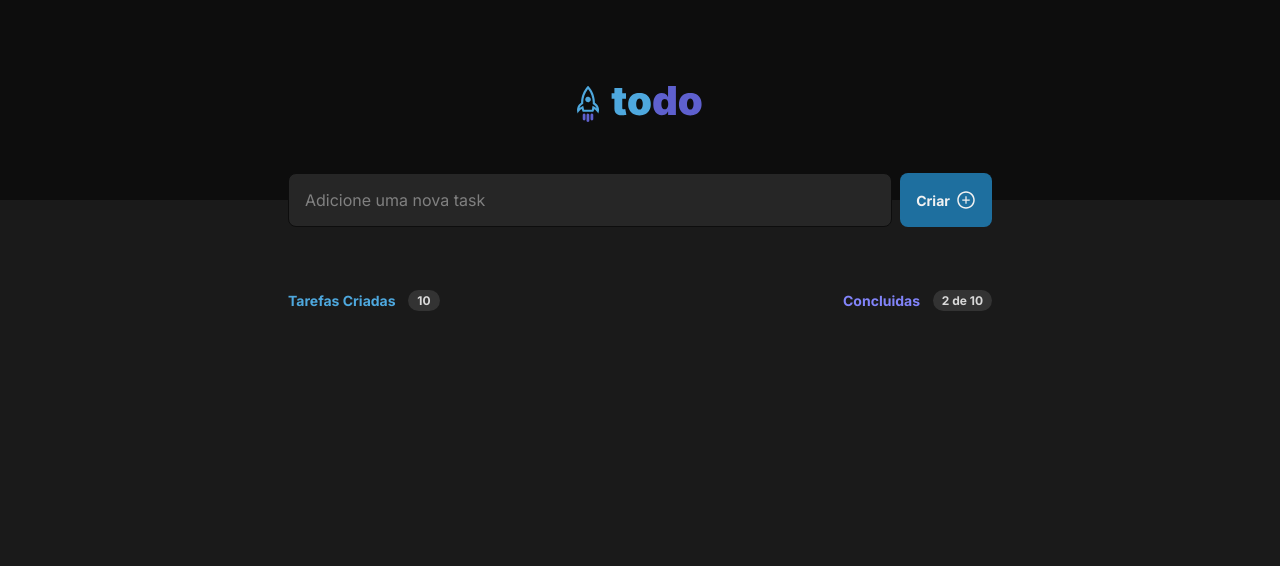
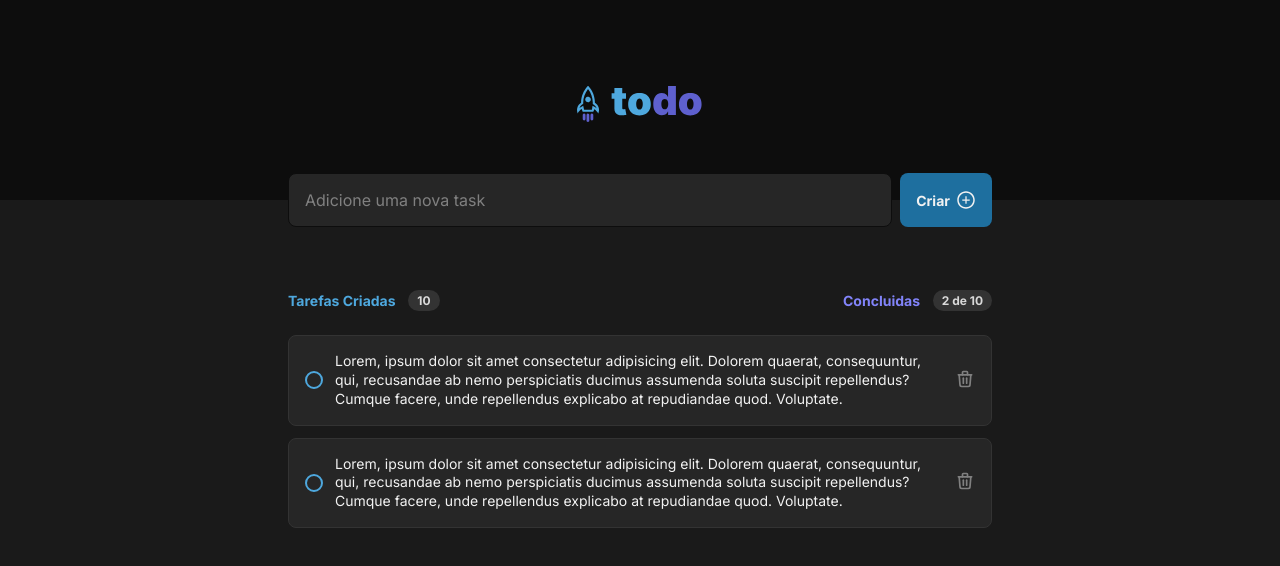
Before and after one commit to LeandroBernardo/praticando-conceitos-01, a React (Vite) app: page / in a window 1280 px wide. Shown: the top 566 px of the page. Built offline with nearby package versions, Linux system fonts and the light colour scheme.

Commit message:
created component Task

```diff
--- /dev/null
+++ b/src/components/Task/index.tsx
@@ -0,0 +1,23 @@
+import styles from './task.module.css'
+import { TbTrash } from 'react-icons/tb'
+
+export function Task() {
+  return (
+    <div className={styles.task}>
+      <button className={styles.checkContainer}>
+        <div />
+      </button>
+
+      <p>
+        Lorem, ipsum dolor sit amet consectetur adipisicing elit. Dolorem
+        quaerat, consequuntur, qui, recusandae ab nemo perspiciatis ducimus
+        assumenda soluta suscipit repellendus? Cumque facere, unde repellendus
+        explicabo at repudiandae quod. Voluptate.
+      </p>
+
+      <button className={styles.deleteButton}>
+        <TbTrash size={20} />
+      </button>
+    </div>
+  )
+}
--- /dev/null
+++ b/src/components/Task/task.module.css
@@ -0,0 +1,44 @@
+.task {
+  width: 100%;
+  background: var(--gray-500);
+  border: 1px solid var(--gray-400);
+  padding: 1rem;
+  border-radius: 0.5rem;
+  display: flex;
+  align-items: center;
+  justify-content: space-between;
+  gap: 0.75rem;
+  margin-bottom: auto;
+}
+
+.task p {
+  font-size: 0.875rem;
+  line-height: 1.18rem;
+  color: var(--gray-100);
+  margin-right: auto;
+}
+
+p.textCompleted {
+  color: var(--gray-300);
+  text-decoration: line-through;
+}
+
+.checkContainer {
+  min-width: 1.125rem;
+  height: 1.125rem;
+  background: none;
+  border: none;
+}
+
+.checkContainer div {
+  width: 100%;
+  height: 100%;
+  border-radius: 999px;
+  border: 2px solid var(--blue);
+}
+
+.deleteButton {
+  background: none;
+  border: none;
+  color: var(--gray-300);
+}
--- a/src/components/Tasks/index.tsx
+++ b/src/components/Tasks/index.tsx
@@ -1,3 +1,4 @@
+import { Task } from '../Task'
 import styles from './task.module.css'
 
 export function Tasks() {
@@ -14,6 +15,11 @@ export function Tasks() {
           <span>2 de 10</span>
         </div>
       </header>
+
+      <div className={styles.list}>
+        <Task />
+        <Task />
+      </div>
     </section>
   )
 }
--- a/src/components/Tasks/task.module.css
+++ b/src/components/Tasks/task.module.css
@@ -10,7 +10,7 @@
   display: flex;
   align-items: center;
   justify-content: space-between;
-  margin-top: 1.5rem;
+  margin-bottom: 1.5rem;
 }
 
 .header > div {
@@ -37,3 +37,9 @@
   font-size: 0.75rem;
   font-weight: 700;
 }
+
+.list {
+  display: flex;
+  flex-direction: column;
+  gap: 0.75rem;
+}
```
